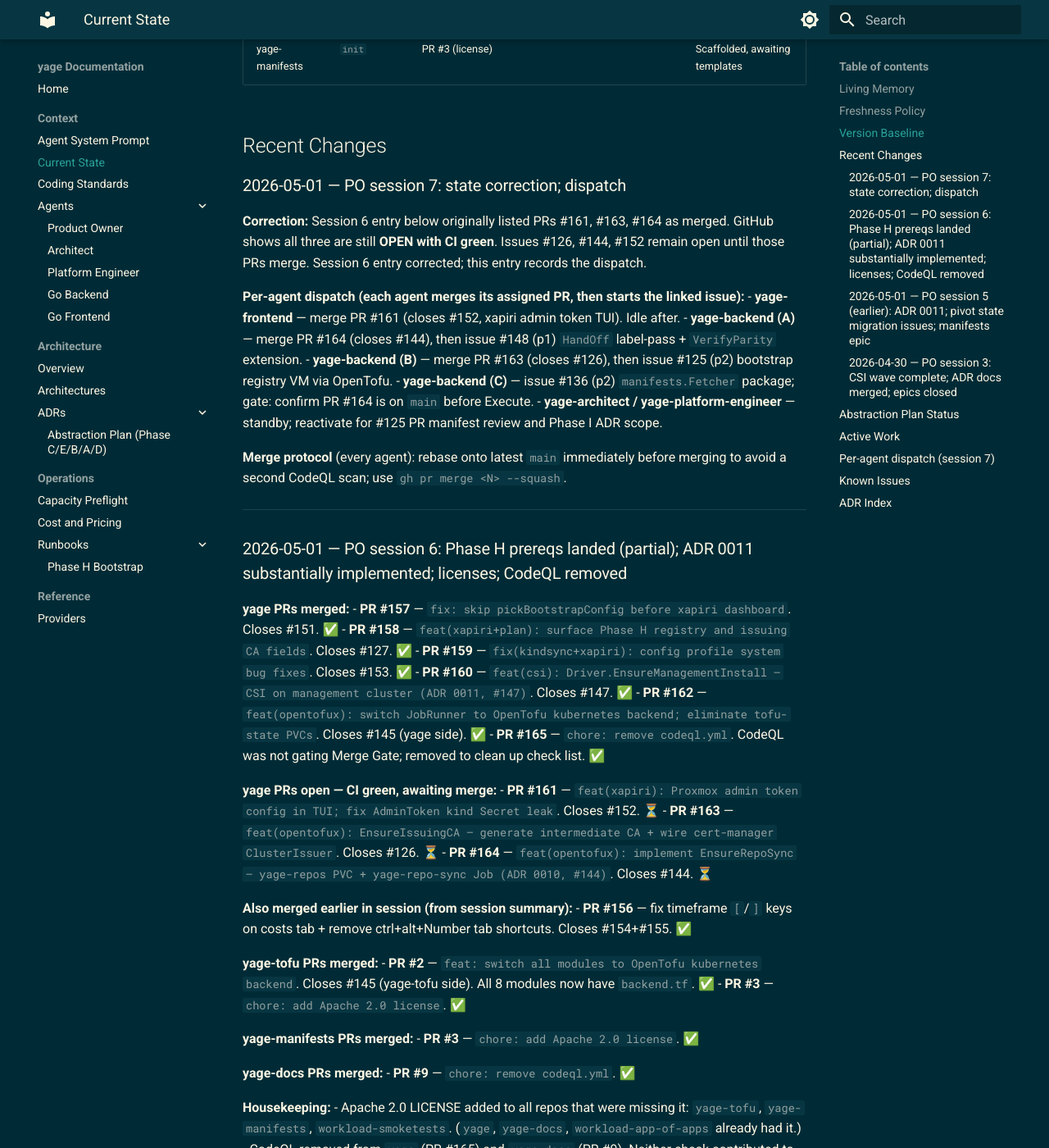
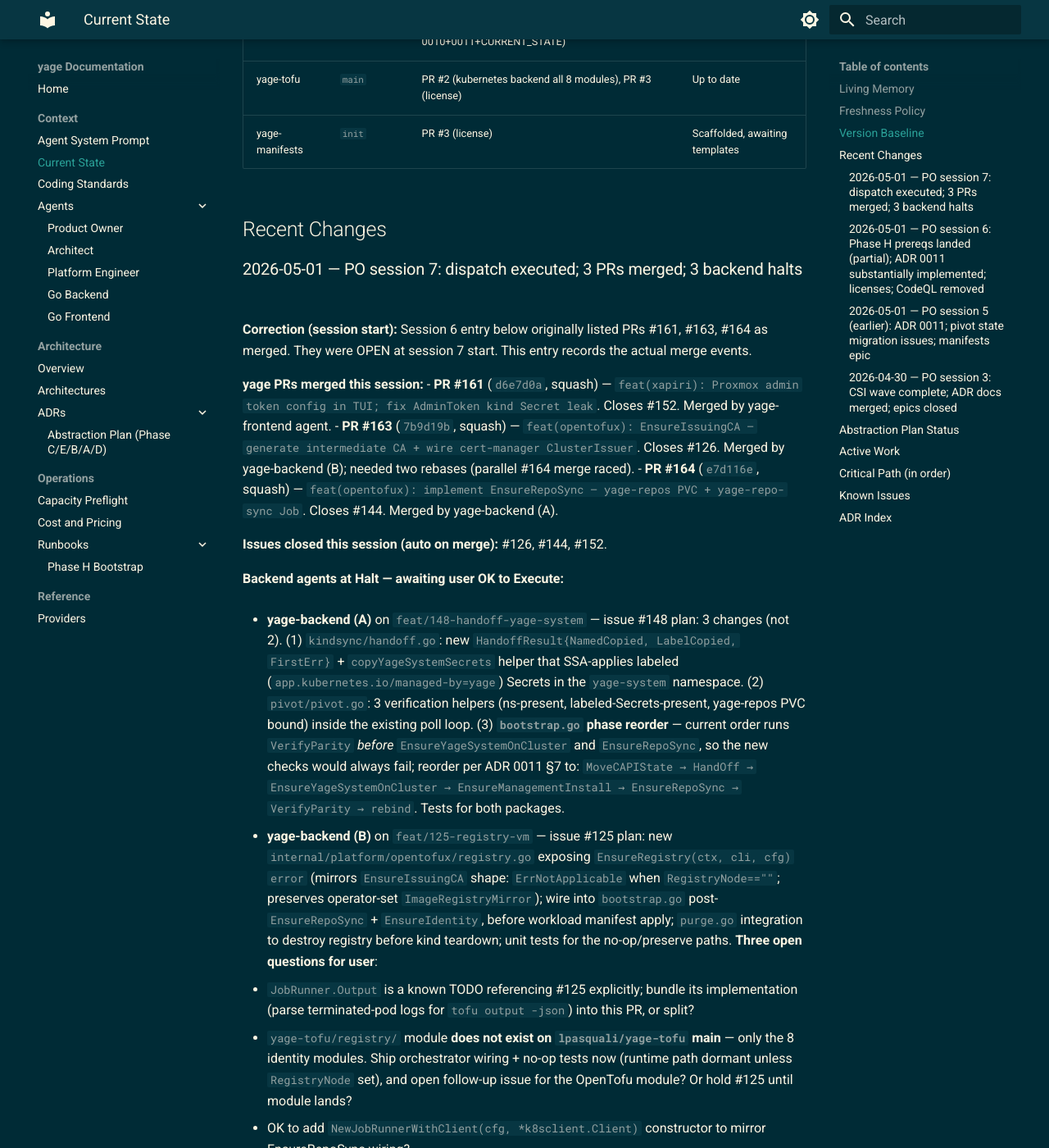
Before and after one commit to lpasquali/yage-docs, an MkDocs documentation site: the page built from docs/context/CURRENT_STATE.md, in a window 1280 px wide and 1400 px high, scrolled down 1121 px. Shown: the whole window at 82% size. Built offline with MkDocs 1.6.1 and Material for MkDocs 9.7.7, drawn with Linux system fonts in a browser that asks for light colours; the version menu is left out; some of the changed text lies outside the part shown.

Commit message:
docs(state): PO session 7 — dispatch outcome + cross-repo gap
3 PRs merged (#161 d6e7d0a, #163 7b9d19b, #164 e7d116e); issues
#126/#144/#152 closed.

3 backend agents at Halt awaiting user OK to Execute:
- (A) feat/148-handoff-yage-system — #148 plan adds bootstrap.go
  phase reorder per ADR 0011 §7 (VerifyParity currently runs before
  EnsureYageSystemOnCluster + EnsureRepoSync — would always fail)
- (B) feat/125-registry-vm — #125 plan; 3 open questions for user
- (C) feat/136-manifests-fetcher — #136 plan; 2 design picks for user

Cross-repo gap surfaced and tracked: yage-tofu has only the 8 identity
modules; issuing-ca/ (companion to merged #163) and registry/
(companion to in-flight #125) do not exist. yage orchestrator wiring
is dormant via ErrNotApplicable, so no runtime regression — but
operator features are inert until modules ship.
Opened yage-tofu#4 (issuing-ca/) and yage-tofu#5 (registry/).

Co-Authored-By: Claude Sonnet 4.6 <noreply@anthropic.com>

```diff
--- a/docs/context/CURRENT_STATE.md
+++ b/docs/context/CURRENT_STATE.md
@@ -2,37 +2,53 @@
 
 ## Living Memory
 
-yage is in active development. The core bootstrap pipeline is functional for Proxmox. The xapiri TUI is being built out as the primary configuration interface. The provider abstraction plan is fully complete: phases A, B, C, D, and E are all done. Legacy cleanup is complete per ADR 0002. ADR 0007: dashboard is the new default xapiri entry point. CSI driver registry (ADR 0001) complete — all 10 drivers merged. Phase H (on-prem platform services via OpenTofu) is underway — ADRs 0009/0010/0011 accepted, most prereqs merged; PRs #163 (EnsureIssuingCA / #126) and #164 (EnsureRepoSync / #144) are CI-green and pending merge, after which #148/#125/#136 are fully unblocked. ADR 0011 (pivot state migration) is substantially implemented; only #148 (extended HandOff + VerifyParity) remains.
+yage is in active development. The core bootstrap pipeline is functional for Proxmox. The xapiri TUI is being built out as the primary configuration interface. The provider abstraction plan is fully complete: phases A, B, C, D, and E are all done. Legacy cleanup is complete per ADR 0002. ADR 0007: dashboard is the new default xapiri entry point. CSI driver registry (ADR 0001) complete — all 10 drivers merged. Phase H (on-prem platform services via OpenTofu) is in late-stage implementation — ADRs 0009/0010/0011 accepted; orchestrator wiring for EnsureIssuingCA (#126/PR #163) and EnsureRepoSync (#144/PR #164) merged; only #125 (registry VM orchestrator wiring) remains. **Cross-repo gap**: yage-tofu currently has only the 8 identity modules (no `issuing-ca/` or `registry/` modules) — orchestrator wiring is dormant until those land in yage-tofu (tracked separately). ADR 0011 (pivot state migration) is substantially implemented; only #148 (extended HandOff + VerifyParity, plus a phase-order fix in bootstrap.go per ADR 0011 §7) remains.
 
 ## Freshness Policy
 
 This file must be updated whenever system state evolves (per CODING_STANDARDS.md "Atomic Persistence"). If information here conflicts with what you observe in the code or git history, trust what you observe now — then update this file to match reality.
 
-Last updated: **2026-05-01** — PO session 7: corrected CURRENT_STATE — PRs #161, #163, #164 are OPEN (not merged); #157–#160, #162, #165 confirmed merged; dispatched #148, #136, #125 to yage-backend.
+Last updated: **2026-05-01** — PO session 7 (post-dispatch): PRs #161 ✅ `d6e7d0a`, #163 ✅ `7b9d19b`, #164 ✅ `e7d116e` all merged; #126/#144/#152 closed; backend agents A/B/C at Halt for #148/#125/#136; cross-repo gap surfaced (yage-tofu missing `issuing-ca/` and `registry/` modules).
 
 ## Version Baseline
 
 | Repo | Branch | Recent PRs | Status |
 |---|---|---|---|
-| yage | `main` | #162 (JobRunner k8s backend), #160 (EnsureManagementInstall), #159 (profile bugs), #158 (Phase H TUI), #157 (double prompt fix), #156 (timeframe+ctrl+alt fix), #150 (EnsureYageSystemOnCluster), #149 (YAGE_MANIFESTS_REF), #143 (Fetcher PVC resolver), #132 (Phase H config fields) | Active development; PRs #161/#163/#164 open, CI green |
+| yage | `main` | #164 (EnsureRepoSync, `e7d116e`), #163 (EnsureIssuingCA, `7b9d19b`), #161 (admin token TUI, `d6e7d0a`), #162 (JobRunner k8s backend), #160 (EnsureManagementInstall), #159 (profile bugs), #158 (Phase H TUI), #157 (double prompt fix), #156 (timeframe+ctrl+alt fix), #150, #149, #143, #132 | Active development; 3 backend agents at Halt for #148/#125/#136 |
 | yage-docs | `main` | PR #9 (remove codeql.yml), PR #8 (ADRs 0010+0011+CURRENT_STATE) | Up to date |
 | yage-tofu | `main` | PR #2 (kubernetes backend all 8 modules), PR #3 (license) | Up to date |
 | yage-manifests | `init` | PR #3 (license) | Scaffolded, awaiting templates |
 
 ## Recent Changes
 
-### 2026-05-01 — PO session 7: state correction; dispatch
+### 2026-05-01 — PO session 7: dispatch executed; 3 PRs merged; 3 backend halts
 
-**Correction:** Session 6 entry below originally listed PRs #161, #163, #164 as merged. GitHub shows all three are still **OPEN with CI green**. Issues #126, #144, #152 remain open until those PRs merge. Session 6 entry corrected; this entry records the dispatch.
+**Correction (session start):** Session 6 entry below originally listed PRs #161, #163, #164 as merged. They were OPEN at session 7 start. This entry records the actual merge events.
 
-**Per-agent dispatch (each agent merges its assigned PR, then starts the linked issue):**
-- **yage-frontend** — merge PR #161 (closes #152, xapiri admin token TUI). Idle after.
-- **yage-backend (A)** — merge PR #164 (closes #144), then issue #148 (p1) `HandOff` label-pass + `VerifyParity` extension.
-- **yage-backend (B)** — merge PR #163 (closes #126), then issue #125 (p2) bootstrap registry VM via OpenTofu.
-- **yage-backend (C)** — issue #136 (p2) `manifests.Fetcher` package; gate: confirm PR #164 is on `main` before Execute.
-- **yage-architect / yage-platform-engineer** — standby; reactivate for #125 PR manifest review and Phase I ADR scope.
+**yage PRs merged this session:**
+- **PR #161** (`d6e7d0a`, squash) — `feat(xapiri): Proxmox admin token config in TUI; fix AdminToken kind Secret leak`. Closes #152. Merged by yage-frontend agent.
+- **PR #163** (`7b9d19b`, squash) — `feat(opentofux): EnsureIssuingCA — generate intermediate CA + wire cert-manager ClusterIssuer`. Closes #126. Merged by yage-backend (B); needed two rebases (parallel #164 merge raced).
+- **PR #164** (`e7d116e`, squash) — `feat(opentofux): implement EnsureRepoSync — yage-repos PVC + yage-repo-sync Job`. Closes #144. Merged by yage-backend (A).
 
-**Merge protocol** (every agent): rebase onto latest `main` immediately before merging to avoid a second CodeQL scan; use `gh pr merge <N> --squash`.
+**Issues closed this session (auto on merge):** #126, #144, #152.
+
+**Backend agents at Halt — awaiting user OK to Execute:**
+
+- **yage-backend (A)** on `feat/148-handoff-yage-system` — issue #148 plan: 3 changes (not 2). (1) `kindsync/handoff.go`: new `HandoffResult{NamedCopied, LabelCopied, FirstErr}` + `copyYageSystemSecrets` helper that SSA-applies labeled (`app.kubernetes.io/managed-by=yage`) Secrets in the `yage-system` namespace. (2) `pivot/pivot.go`: 3 verification helpers (ns-present, labeled-Secrets-present, yage-repos PVC bound) inside the existing poll loop. (3) **`bootstrap.go` phase reorder** — current order runs `VerifyParity` *before* `EnsureYageSystemOnCluster` and `EnsureRepoSync`, so the new checks would always fail; reorder per ADR 0011 §7 to: `MoveCAPIState → HandOff → EnsureYageSystemOnCluster → EnsureManagementInstall → EnsureRepoSync → VerifyParity → rebind`. Tests for both packages.
+
+- **yage-backend (B)** on `feat/125-registry-vm` — issue #125 plan: new `internal/platform/opentofux/registry.go` exposing `EnsureRegistry(ctx, cli, cfg) error` (mirrors `EnsureIssuingCA` shape: `ErrNotApplicable` when `RegistryNode==""`; preserves operator-set `ImageRegistryMirror`); wire into `bootstrap.go` post-`EnsureRepoSync` + `EnsureIdentity`, before workload manifest apply; `purge.go` integration to destroy registry before kind teardown; unit tests for the no-op/preserve paths. **Three open questions for user**:
+  1. `JobRunner.Output` is a known TODO referencing #125 explicitly; bundle its implementation (parse terminated-pod logs for `tofu output -json`) into this PR, or split?
+  2. `yage-tofu/registry/` module **does not exist on `lpasquali/yage-tofu` main** — only the 8 identity modules. Ship orchestrator wiring + no-op tests now (runtime path dormant unless `RegistryNode` set), and open follow-up issue for the OpenTofu module? Or hold #125 until module lands?
+  3. OK to add `NewJobRunnerWithClient(cfg, *k8sclient.Client)` constructor to mirror EnsureRepoSync wiring?
+
+- **yage-backend (C)** on `feat/136-manifests-fetcher` — issue #136 plan: new `internal/platform/manifests/fetcher.go` with zero-value `Fetcher{MountRoot}` (default `/repos`), `Render(templatePath, data any) (string, error)`, path = `<root>/yage-manifests/<templatePath>`, `text/template` with `Option("missingkey=error")`. Plus `_test.go` and a testdata fixture. **Two design picks for user**:
+  1. Zero-value `Fetcher` (mirrors opentofux pattern, agent recommends) **vs** `NewFetcher()` constructor (issue text suggests).
+  2. Confirm `Option("missingkey=error")` so missing config fields fail loud instead of silently rendering `<no value>`.
+
+**Cross-repo gap discovered + tracked:**
+yage-tofu top-level has only `aws/`, `azure/`, `gcp/`, `ibmcloud/`, `linode/`, `oci/`, `openstack/`, `proxmox/` (the 8 identity modules). The `issuing-ca/` and `registry/` modules — referenced by the just-merged PR #163 (EnsureIssuingCA) and the in-flight #125 (EnsureRegistry) respectively — do not exist. The yage-side orchestrator wiring is dormant (guarded by `ErrNotApplicable` when config fields are unset) so this is not a runtime regression, but the operator-facing feature is non-functional until the modules ship. **Tracking issues opened**: [yage-tofu#4 (issuing-ca/)](https://github.com/lpasquali/yage-tofu/issues/4) and [yage-tofu#5 (registry/)](https://github.com/lpasquali/yage-tofu/issues/5).
+
+**Architect / platform-engineer:** standby this session; no Execute work dispatched.
 
 ---
 
@@ -114,12 +130,11 @@ Tracked in [yage-docs ADR](https://lpasquali.github.io/yage-docs/architecture/ad
 
 | Issue / PR | Branch | Agent | Description | Status |
 |---|---|---|---|---|
-| PR #161 | `worktree-agent-a2aa9a093ec134e40` | **yage-frontend** | rebase onto `main`, force-push, then `gh pr merge 161 --squash` — closes #152 (xapiri admin token TUI) | **CI green** — assigned for merge |
-| PR #163 | `feat/126-issuing-ca` | **yage-backend (B)** | rebase onto `main`, force-push, then `gh pr merge 163 --squash` — closes #126 (EnsureIssuingCA); advances epic #120 | **CI green** — assigned for merge |
-| PR #164 | `worktree-agent-af60c9cba9f0fffa6` | **yage-backend (A)** | rebase onto `main`, force-push, then `gh pr merge 164 --squash` — closes #144 (EnsureRepoSync); unblocks #148/#136/#125 | **CI green** — assigned for merge |
-| #148 | new branch | **yage-backend (A)** | after merging PR #164, start: extend `HandOffBootstrapSecretsToManagement` (label-based yage-system copy) + extend `VerifyParity` (yage-system ns + labeled Secrets + yage-repos PVC) | **Dispatched** — p1 |
-| #125 | new branch | **yage-backend (B)** | after merging PR #163 and confirming PR #164 merged, start: provision bootstrap registry VM via OpenTofu and auto-wire `ImageRegistryMirror` | **Dispatched** — p2 |
-| #136 | new branch | **yage-backend (C)** | after PR #164 merge confirmed, start: `internal/platform/manifests` Fetcher package (MountRoot-based, no local clone); ADR 0008 step 2 | **Dispatched** — p2; prerequisite for #137–#142 |
+| #148 | `feat/148-handoff-yage-system` | **yage-backend (A)** | extend `HandOffBootstrapSecretsToManagement` (labeled yage-system copy) + extend `VerifyParity` (ns + labeled Secrets + yage-repos PVC) + **reorder pivot phases per ADR 0011 §7** | **HALT** — p1; awaiting user OK to Execute |
+| #125 | `feat/125-registry-vm` | **yage-backend (B)** | provision bootstrap registry VM via OpenTofu; mirror `EnsureIssuingCA` shape; auto-wire `ImageRegistryMirror` | **HALT** — p2; 3 open questions for user (see session 7 entry) |
+| #136 | `feat/136-manifests-fetcher` | **yage-backend (C)** | `internal/platform/manifests` Fetcher package (MountRoot-based, no local clone); ADR 0008 step 2 | **HALT** — p2; 2 design picks for user (constructor shape, `missingkey=error`) |
+| yage-tofu#4 | TBD | **yage-backend** (cross-repo) | add `yage-tofu/issuing-ca/` OpenTofu module — companion to merged yage PR #163 | **Open** — p2 |
+| yage-tofu#5 | TBD | **yage-backend** (cross-repo) | add `yage-tofu/registry/` OpenTofu module — companion to in-flight yage #125 | **Open** — p2 |
 | #137 | TBD | **yage-backend** | migrate `internal/capi/helmvalues/` to yage-manifests templates | **Blocked** on #136 |
 | #138 | TBD | **yage-backend** | migrate `internal/capi/wlargocd/` renderers to yage-manifests templates | **Blocked** on #136 |
 | #139 | TBD | **yage-backend** | migrate `internal/capi/postsync/` renderers to yage-manifests templates | **Blocked** on #136 |
@@ -131,22 +146,13 @@ Tracked in [yage-docs ADR](https://lpasquali.github.io/yage-docs/architecture/ad
 
 ---
 
-## Per-agent dispatch (session 7)
+## Critical Path (in order)
 
-**Each agent: rebase the assigned PR branch onto latest `main`, force-push, then `gh pr merge --squash`. Wait for CI confirmation.** The rebase-immediately-before-merge step is mandatory — see CODING_STANDARDS / SOP step 8 to avoid the second CodeQL scan.
-
-| Agent | Merge | Then start |
-|---|---|---|
-| **yage-frontend** | PR #161 → closes #152 | (idle) |
-| **yage-backend (A)** | PR #164 → closes #144 | issue #148 (p1) — `HandOff` + `VerifyParity` |
-| **yage-backend (B)** | PR #163 → closes #126 | issue #125 (p2) — registry VM via OpenTofu |
-| **yage-backend (C)** | (none) | issue #136 (p2) — `manifests.Fetcher` package; **gate**: confirm PR #164 merged on `main` before SOP step 5 (Execute) |
-| **yage-architect** | (none) | review ADR scope for Phase I (post yage-manifests migration); standby — no Execute work this session |
-| **yage-platform-engineer** | (none) | manifest review for #125 PR (registry mirror wiring touches CAPI patching) when posted; standby |
-
-**Order of operations within each backend agent**: merge first (the merge work is independent of the Execute gate, since the PR is already through Halt+Verify on a previous session), then SOP for the new issue. Halt before Execute on the new issue and report back.
-
-**Coordination note**: agent C must verify `gh pr view 164 --json state` returns `MERGED` before SOP step 5. If not yet merged, hold at SOP step 4 (Halt) until agent A completes its merge.
+1. **User decides** on the 3 backend Halts — issue #148 (Execute OK?), issue #125 (3 questions), issue #136 (2 picks). Prefer batched OK to keep agents moving.
+2. **Backend agents Execute** their dispatched issues; PRs land normally via Workflow SOP.
+3. **PO opens cross-repo issues** in yage-tofu for `issuing-ca/` and `registry/` modules so the just-merged orchestrator wiring becomes operationally usable.
+4. **Phase H epic #120** closes once #125 lands AND yage-tofu modules ship. Track both arms.
+5. **Manifests migration chain** (#137–#142) unblocks once #136 ships.
 
 ---
 
```
